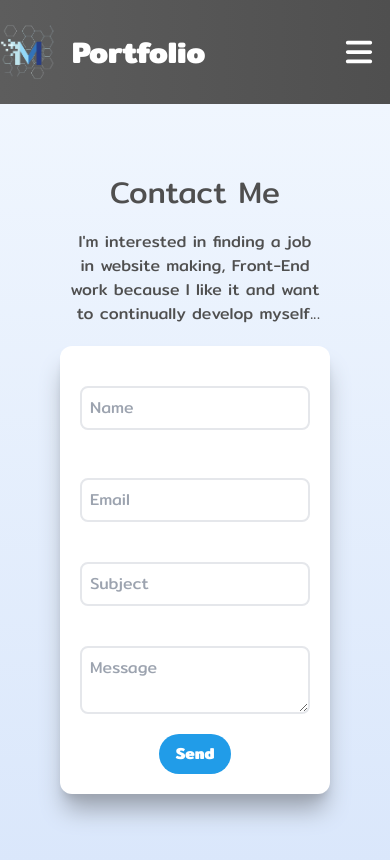
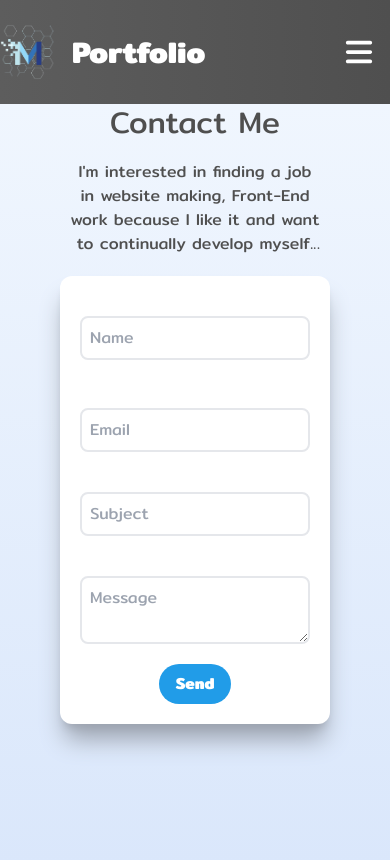
Before and after one commit to markeykung009/resume-web, a React (Vite) app: page /contact in a window 390 px wide. Shown: the top 860 px of the page. Built offline with nearby package versions, Linux system fonts and the light colour scheme.

Commit message:
edit reaponsive 2 in contact page

```diff
--- a/src/pages/Contactpage.jsx
+++ b/src/pages/Contactpage.jsx
@@ -134,7 +134,7 @@ const Contactpage = () => {
         dark
           ? "bg-gradient-to-b from-theme_dark_1 to-theme_dark_2"
           : "bg-gradient-to-b from-theme_light_1 to-theme_light_2"
-      } h-[90vh] flex flex-col items-center justify-center`}
+      } h-[90vh] flex flex-col items-center sm:justify-center ${isFocused ? "justify-start" : "sm:justify-center"}`}
     >
       <div className="container">
         <div className="flex flex-col justify-center items-center ">
@@ -143,7 +143,7 @@ const Contactpage = () => {
               dark ? "text-theme_light_1" : "text-theme_dark_2"
             }  sm:text-6xl text-3xl duration-1000 ${
               animation ? "" : "opacity-0 -translate-y-10"
-            }`}
+            } ${isFocused ? "hidden" : ""}`}
           >
             {t("data.contact.header_text")}
           </h1>
```
